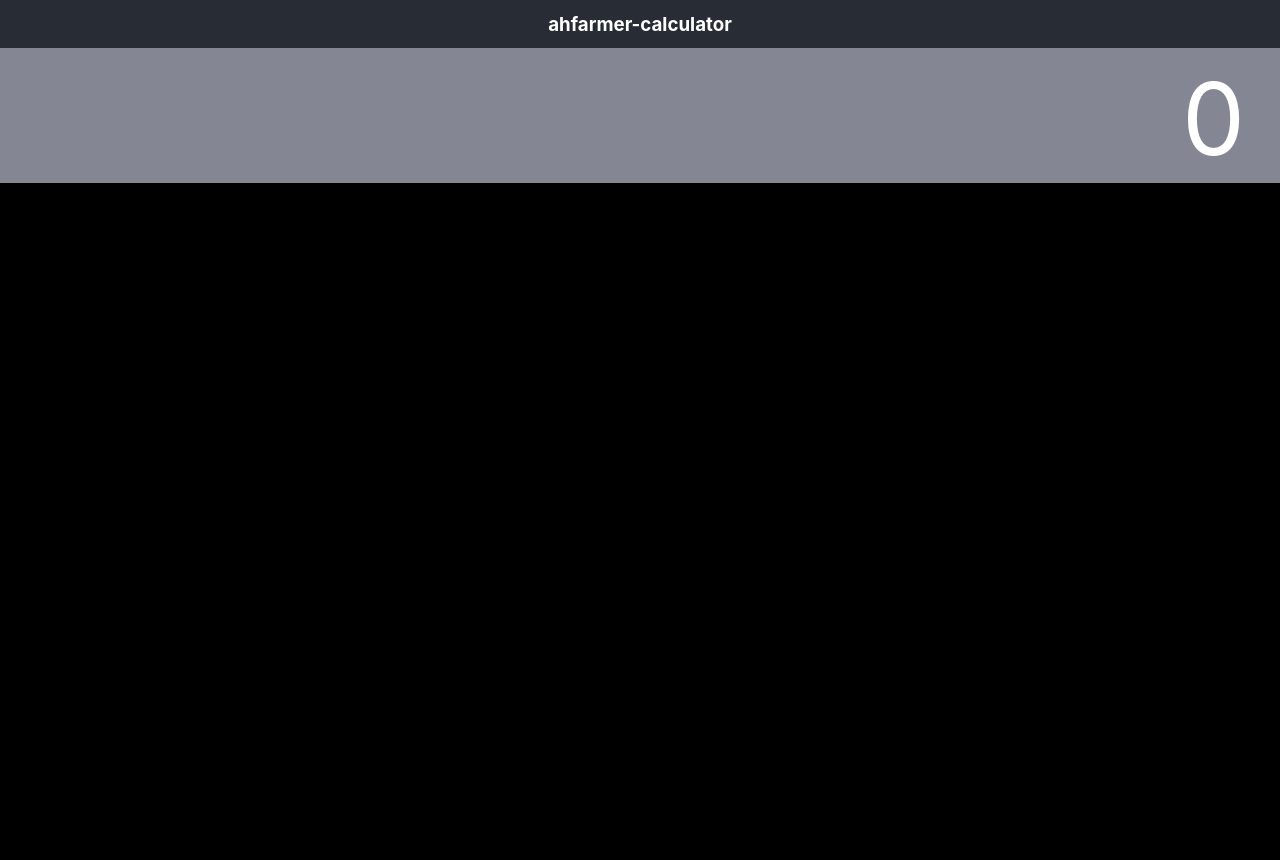
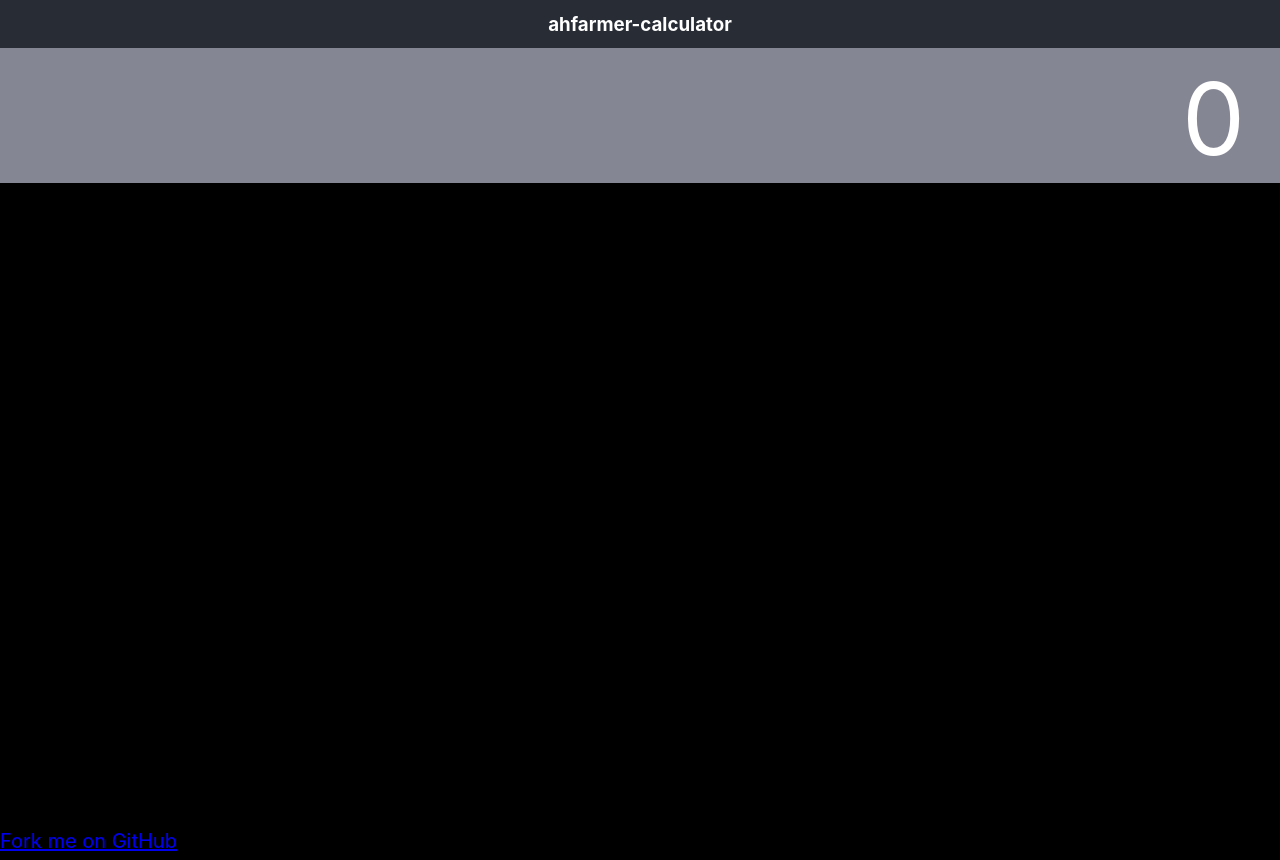
Before and after one commit to sgtao/functional-ahfarmer-calculator, a React (Create React App) app: page / in a window 1280 px wide. Shown: the top 860 px of the page. Before the commit the page ends 800 px from the top, so only its background shows below. Built offline with nearby package versions, Linux system fonts and the light colour scheme.

Commit message:
update for append github link ribbon, issue#12

```diff
--- a/package.json
+++ b/package.json
@@ -7,6 +7,7 @@
     "@testing-library/react": "^13.4.0",
     "@testing-library/user-event": "^13.5.0",
     "big.js": "^6.2.1",
+    "github-fork-ribbon-css": "^0.2.3",
     "prop-types": "^15.8.1",
     "react": "^18.2.0",
     "react-dom": "^18.2.0",
--- a/public/index.html
+++ b/public/index.html
@@ -30,6 +30,12 @@
   <body>
     <noscript>You need to enable JavaScript to run this app.</noscript>
     <div id="root"></div>
+    <a
+      class="github-fork-ribbon left-top"
+      href="https://github.com/sgtao/functional-ahfarmer-calculator"
+      data-ribbon="Fork me on GitHub" title="Fork me on GitHub" target="_blank">
+        Fork me on GitHub
+    </a>
     <!--
       This HTML file is a template.
       If you open it directly in the browser, you will see an empty page.
--- a/src/index.css
+++ b/src/index.css
@@ -7,14 +7,16 @@ body {
   -moz-osx-font-smoothing: grayscale;
 }
 
-code {
-  font-family: source-code-pro, Menlo, Monaco, Consolas, 'Courier New',
-    monospace;
+body .github-fork-ribbon:before {
+  background-color: #333;
+}
+body .github-fork-ribbon {
+  font-size: 0.4em;
 }
 
-@media (min-width: 400px) and (min-height: 400px) {
-  html {
-    font-size: 20px;
+@media screen and (max-width: 500px) {
+  .github-fork-ribbon {
+    display: none;
   }
 }
 
```
Also changed, not shown: 1 other file (tests, documents, lock files or other folders).
